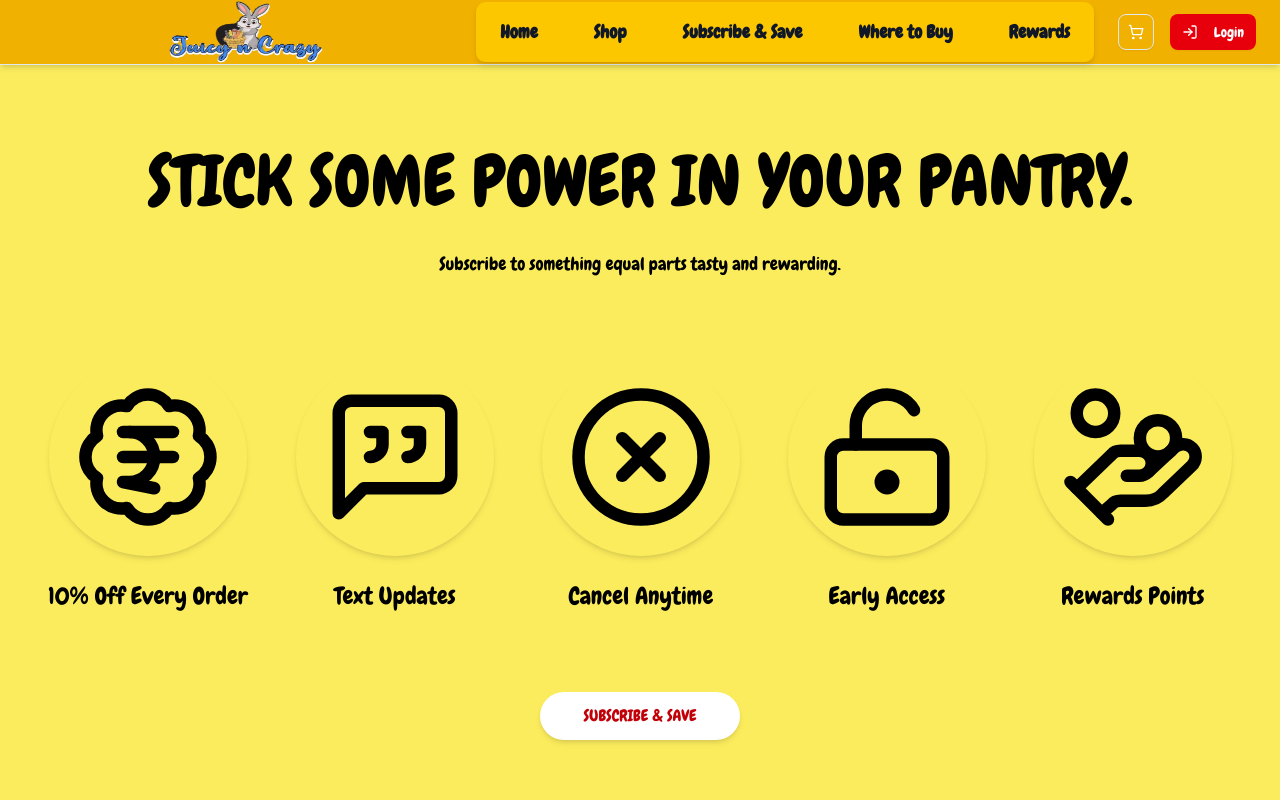
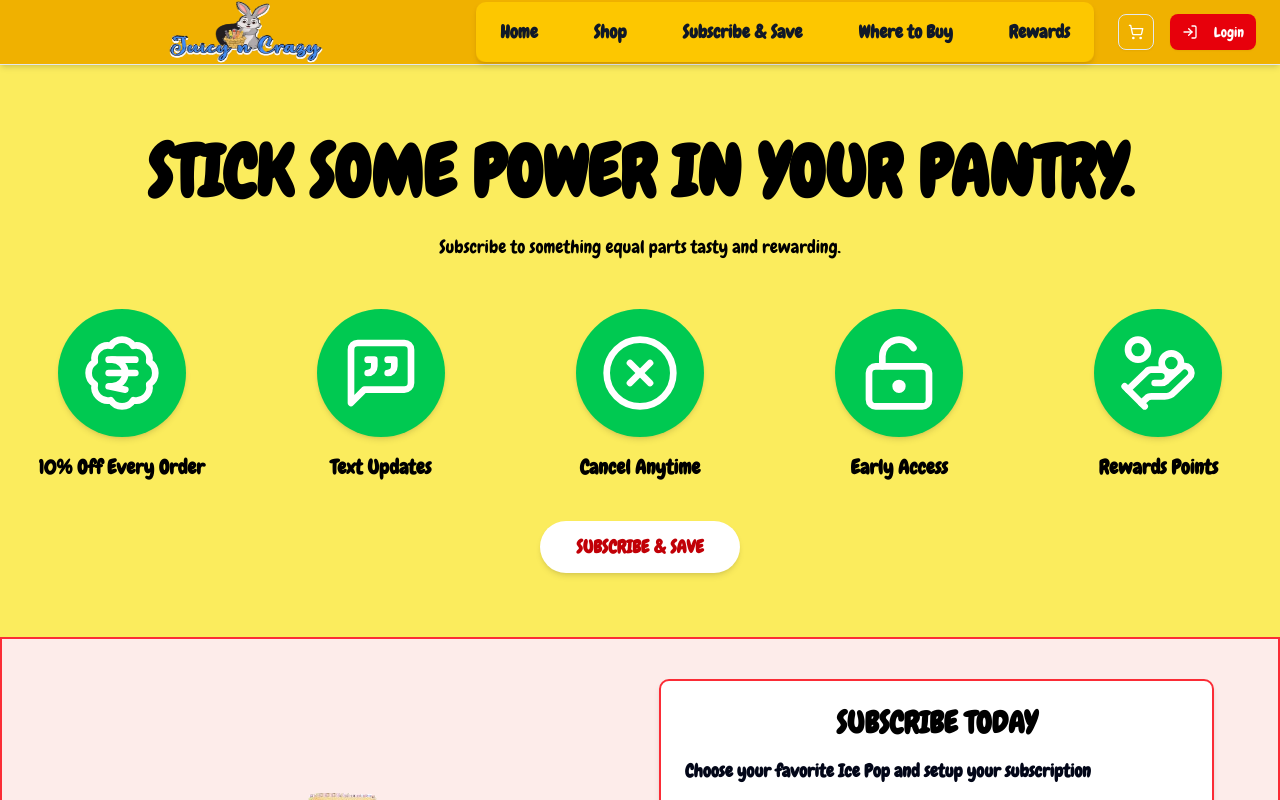
Before and after one commit to IshtvaTech/spicynjuicy, a React (Vite) app in the folder client/: page /shop/subscribepage in a window 1280 px wide. Shown: the top 800 px of the page. Built offline with nearby package versions, Linux system fonts and the light colour scheme.

Commit message:
responsive UI changes

```diff
--- a/client/src/components/home/productBenefits.jsx
+++ b/client/src/components/home/productBenefits.jsx
@@ -12,18 +12,33 @@ const ProductBenefits = () => {
   ];
 
   return (
-    <div className="text-center py-10 mt-10">
-
-      <h2 className="text-[80px] font-bold uppercase tracking-wide">
-        Cool, Refreshing, and Bursting <br /> with Flavor!
+    <div className="text-center py-10 mt-10 px-4">
+      {/* Responsive Header with Soft Shadow */}
+      <h2
+        className="text-4xl md:text-6xl font-extrabold uppercase tracking-wide text-blue-700
+        sm:text-5xl lg:text-7xl text-center"
+      >
+        Cool, Refreshing, and <br className="hidden md:block" /> Bursting with
+        Flavor!
       </h2>
 
-
-      <div className="flex flex-wrap justify-center gap-10 mt-10">
+      {/* Benefit Cards */}
+      <div className="flex flex-wrap justify-center gap-6 md:gap-10 mt-10">
         {benefits.map((item, index) => (
-          <div key={index} className="flex flex-col items-center w-48">
-            <img src={item.img} alt={item.text} className="w-28 h-28" />
-            <p className="mt-3 text-xl font-bold uppercase">{item.text}</p>
+          <div
+            key={index}
+            className="flex flex-col items-center w-32 sm:w-40 md:w-48 p-4 rounded-lg
+            bg-gradient-to-b from-blue-50 to-white shadow-md transition-transform transform
+            hover:scale-105"
+          >
+            <img
+              src={item.img}
+              alt={item.text}
+              className="w-16 sm:w-20 md:w-28 h-auto"
+            />
+            <p className="mt-3 text-sm sm:text-lg md:text-xl font-bold uppercase text-gray-900 text-center">
+              {item.text}
+            </p>
           </div>
         ))}
       </div>
--- a/client/src/components/home/productHighlight.jsx
+++ b/client/src/components/home/productHighlight.jsx
@@ -1,24 +1,22 @@
-import React from 'react';
-import { assets } from '../../assets/assets';
+import React from "react";
+import { assets } from "../../assets/assets";
 
 const ProductHighlight = () => {
   return (
-    <div className="flex items-center justify-between bg-white p-15">
-
-      <div className="w-1/2 space-y-4 relative">
-
-
+    <div className="flex flex-col md:flex-row items-center justify-between bg-white p-6 md:p-12">
+      {/* Left Side - Text */}
+      <div className="w-full md:w-1/2 space-y-6 relative text-center md:text-left">
+        {/* Decorative SVG */}
+        <div className="absolute top-[-40px] right-[10%] md:right-[-5%] w-28 h-28">
           <svg
             xmlns="http://www.w3.org/2000/svg"
             viewBox="0 0 534 534"
-          width="120px"
-          height="120px"
+            width="100%"
+            height="100%"
             preserveAspectRatio="xMidYMid meet"
-          className="absolute top-[-25%] transform -translate-y-1/2 right-[10%] z-10" // Adjust positioning
           >
             <g transform="matrix(1, 0, 0, 1, 17, 17)">
-          <g opacity="1" transform="rotate(180, 245.724, 243.306) ">
-
+              <g opacity="1" transform="rotate(180, 245.724, 243.306)">
                 <g transform="matrix(-1, 0, 0, 1, 245.724, 243.306)">
                   <path
                     strokeLinecap="round"
@@ -46,19 +44,35 @@ const ProductHighlight = () => {
               </g>
             </g>
           </svg>
+        </div>
 
-        <h2 className="text-[60px] font-extrabold text-black uppercase">Protein Portions for <br />Every Occasion</h2>
-        <p className="text-lg text-gray-600">
-          Big or small, we've got it all. Our full-size sticks power even<br /> the busiest days, while our mini Chomplings give you that<br /> much needed final mile fuel.
+        {/* Heading */}
+        <h2 className="text-4xl md:text-5xl font-extrabold text-black uppercase leading-tight">
+          Protein Portions for <br /> Every Occasion
+        </h2>
+
+        {/* Description */}
+        <p className="text-lg text-gray-700">
+          Big or small, we've got it all. Our full-size sticks power even{" "}
+          <br className="hidden md:block" />
+          the busiest days, while our mini Chomplings give you that{" "}
+          <br className="hidden md:block" />
+          much-needed final mile fuel.
         </p>
-        <button className="bg-red-500 hover:bg-red-600 text-white text-xl md:text-2xl py-3 px-8 rounded-lg transition-all w-70 cursor-pointer mt-3 tracking-wide">
+
+        {/* Button */}
+        <button className="bg-red-500 hover:bg-red-600 text-white text-lg md:text-xl py-3 px-6 md:px-8 rounded-lg transition-all cursor-pointer mt-4 tracking-wide shadow-md hover:shadow-lg">
           Shop Now
         </button>
       </div>
 
-
-      <div className="relative w-1/2 flex justify-center items-center">
-        <img src={assets.pimg} alt="Jalapeño Beef Mini Sticks" className="h-150 rounded-md" />
+      {/* Right Side - Image */}
+      <div className="w-full md:w-1/2 flex justify-center items-center mt-8 md:mt-0">
+        <img
+          src={assets.pimg}
+          alt="Jalapeño Beef Mini Sticks"
+          className="h-[200px] md:h-[300px] rounded-md shadow-lg"
+        />
       </div>
     </div>
   );
--- a/client/src/components/home/subcriptionSection.jsx
+++ b/client/src/components/home/subcriptionSection.jsx
@@ -1,37 +1,54 @@
 import React from "react";
-import { BadgeIndianRupee, MessageSquareQuote, CircleX, LockKeyholeOpen, HandCoins } from "lucide-react";
+import {
+  BadgeIndianRupee,
+  MessageSquareQuote,
+  CircleX,
+  LockKeyholeOpen,
+  HandCoins,
+} from "lucide-react";
 import { motion } from "framer-motion";
 
-const SubcriptionSection = () => {
+const SubscriptionSection = () => {
+  const benefits = [
+    { icon: <BadgeIndianRupee size={80} />, label: "10% Off Every Order" },
+    { icon: <MessageSquareQuote size={80} />, label: "Text Updates" },
+    { icon: <CircleX size={80} />, label: "Cancel Anytime" },
+    { icon: <LockKeyholeOpen size={80} />, label: "Early Access" },
+    { icon: <HandCoins size={80} />, label: "Rewards Points" },
+  ];
+
   return (
-    <div className="bg-[#FBEC5D] text-black text-center py-16">
-      <h1 className="text-[70px] mb-4">STICK SOME POWER IN YOUR PANTRY.</h1>
-      <p className="text-lg mb-8">Subscribe to something equal parts tasty and rewarding.</p>
+    <div className="bg-[#FBEC5D] text-black text-center py-16 px-4">
+      {/* Heading */}
+      <h1 className="text-4xl md:text-[70px] font-extrabold uppercase leading-tight">
+        Stick Some Power in Your Pantry.
+      </h1>
+      <p className="text-lg mt-4">
+        Subscribe to something equal parts tasty and rewarding.
+      </p>
 
-      <div className="flex justify-center gap-12 mt-20 mb-10">
-        {[{icon: <BadgeIndianRupee size={150} />, label: "10% Off Every Order"},
-          {icon: <MessageSquareQuote size={150} />, label: "Text Updates"},
-          {icon: <CircleX size={150} />, label: "Cancel Anytime"},
-          {icon: <LockKeyholeOpen size={150} />, label: "Early Access"},
-          {icon: <HandCoins size={150} />, label: "Rewards Points"}].map((item, index) => (
-          <motion.div key={index} className="flex flex-col items-center" whileHover={{ scale: 1.05 }}>
-            <div className="bg-green text-black-600 p-6 rounded-full shadow-md">
+      {/* Benefits Section */}
+      <div className="grid grid-cols-2 md:grid-cols-5 gap-6 md:gap-12 justify-center mt-12">
+        {benefits.map((item, index) => (
+          <motion.div
+            key={index}
+            className="flex flex-col items-center"
+            whileHover={{ scale: 1.05 }}
+          >
+            <div className="bg-green-500 text-white p-6 rounded-full shadow-md">
               {item.icon}
             </div>
-            <h3 className="mt-6 text-2xl">{item.label}</h3>
+            <h3 className="mt-4 text-xl font-semibold">{item.label}</h3>
           </motion.div>
         ))}
       </div>
 
-      <button className="bg-white text-red-700 px-6 py-3 rounded-full shadow-md hover:bg-red-500 hover:border-2 hover:text-white cursor-pointer transition-all duration-300 ease-in-out mt-10 w-[200px]">
+      {/* Subscribe Button */}
+      <button className="bg-white text-red-700 px-6 py-3 rounded-full shadow-md hover:bg-red-500 hover:border-2 hover:text-white cursor-pointer transition-all duration-300 ease-in-out mt-10 w-[200px] font-bold text-lg">
         SUBSCRIBE & SAVE
       </button>
-
-
     </div>
-
-
   );
 };
 
-export default SubcriptionSection;
+export default SubscriptionSection;
```
Also changed, not shown: client/src/components/home/featureBanner.jsx (+34 -24 lines), 2 other files (tests, documents, lock files or other folders). Lines whose indentation alone changed are shown as unchanged.
